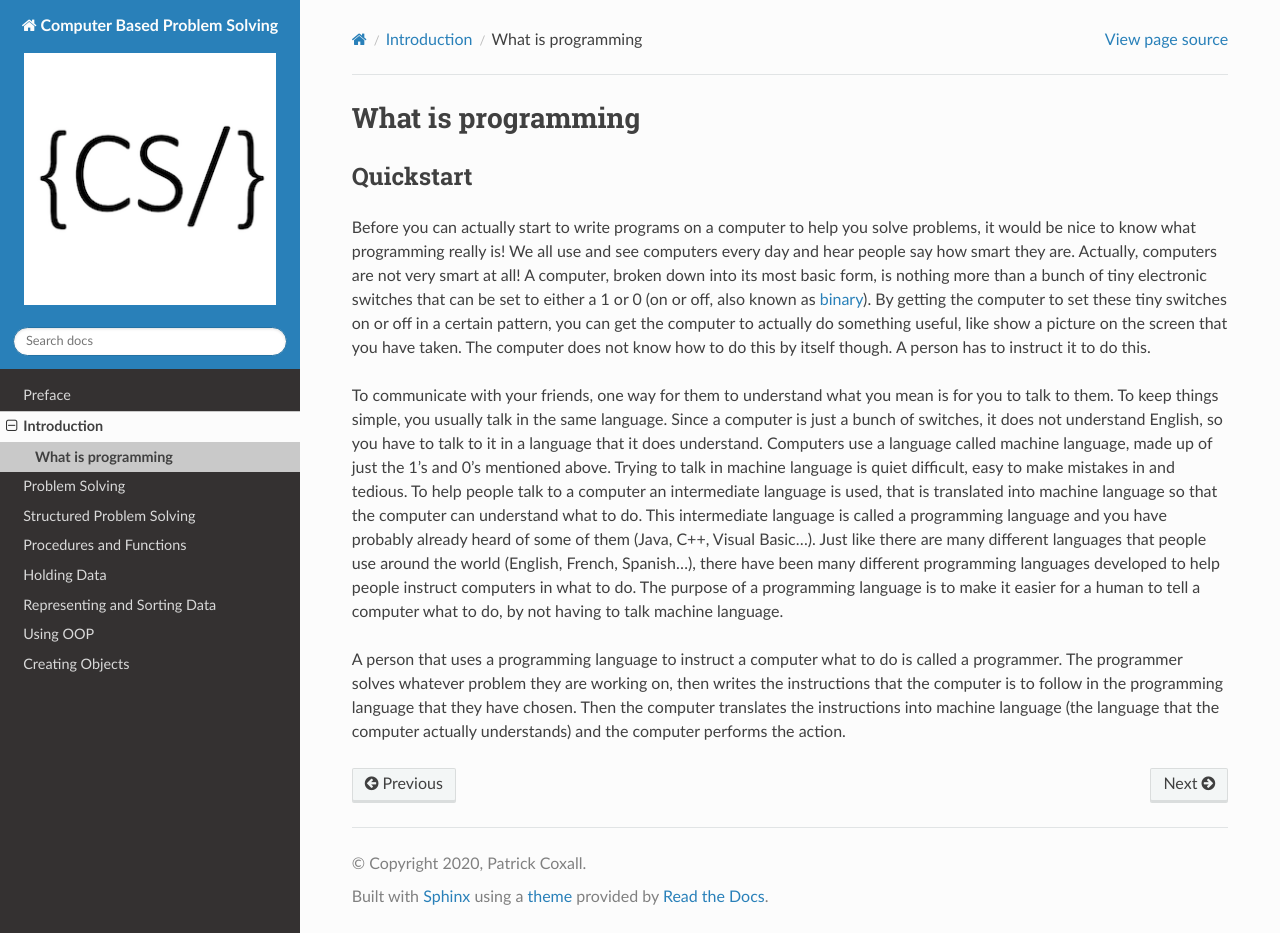
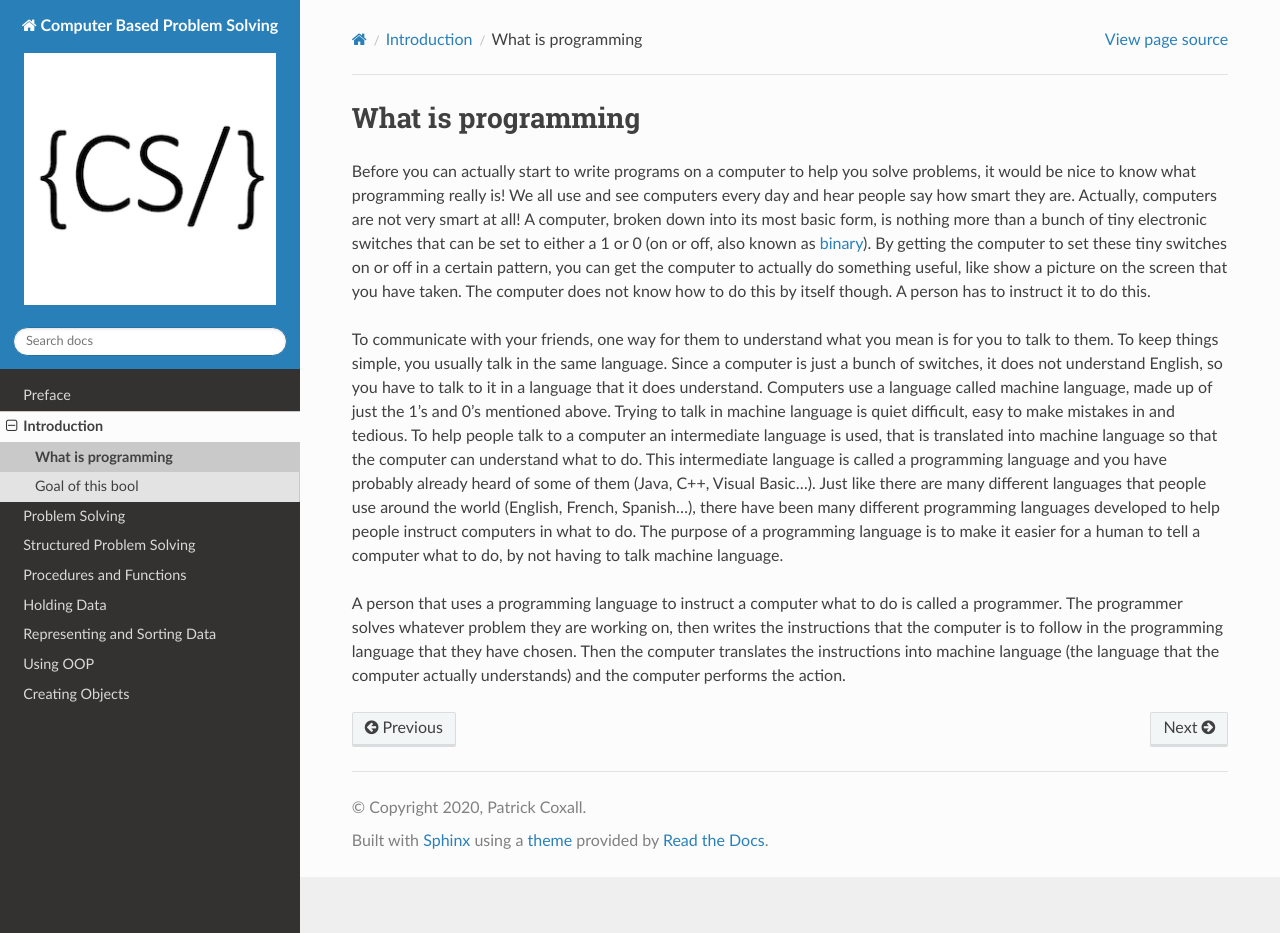
Before and after one commit to Mr-Coxall/Computer-Based-Problem-Solving, a Sphinx documentation site: the page built from docs/introduction/what-is-programming.rst, in a window 1280 px wide and 933 px high. Built offline with Sphinx 7.4.7 and the Read the Docs theme 2.0.0, drawn with Linux system fonts in a browser that asks for light colours; pages that are not in the unit, such as notebooks, are missing from menus; part of the change alters nothing that is shown.

Commit message:
fixed chapter names

```diff
--- a/docs/introduction/index.rst
+++ b/docs/introduction/index.rst
@@ -13,4 +13,4 @@ Problems have been around for as long as people have been around. The process of
    :glob:
 
    What is programming <what-is-programming>
-   Contribute to Toga <contribute>
+   Goal of this bool <goal-of-this-book>
--- a/docs/introduction/what-is-programming.rst
+++ b/docs/introduction/what-is-programming.rst
@@ -4,15 +4,6 @@
 What is programming
 ===================
 
-..  note:
-
-    If you're new to Toga, we recommend starting with the :ref:`tutorial`, which will
-    take you step-by-step through your first steps and introduce you to the important
-    concepts you need to become familiar with. If you prefer just to dive in, read on.
-
-Quickstart
-==========
-
 Before you can actually start to write programs on a computer to help you solve problems, it would be nice to know what programming really is!  We all use and see computers every day and hear people say how smart they are. Actually, computers are not very smart at all! A computer, broken down into its most basic form, is nothing more than a bunch of tiny electronic switches that can be set to either a 1 or 0 (on or off, also known as `binary <https://en.wikipedia.org/wiki/Binary_number>`_). By getting the computer to set these tiny switches on or off in a certain pattern, you can get the computer to actually do something useful, like show a picture on the screen that you have taken. The computer does not know how to do this by itself though. A person has to instruct it to do this.
 
 To communicate with your friends, one way for them to understand what you mean is for you to talk to them. To keep things simple, you usually talk in the same language. Since a computer is just a bunch of switches, it does not understand English, so you have to talk to it in a language that it does understand. Computers use a language called machine language, made up of just the 1’s and 0’s mentioned above. Trying to talk in machine language is quiet difficult, easy to make mistakes in and tedious. To help people talk to a computer an intermediate language is used, that is translated into machine language so that the computer can understand what to do. This intermediate language is called a programming language and you have probably already heard of some of them (Java, C++, Visual Basic…). Just like there are many different languages that people use around the world (English, French, Spanish…), there have been many different programming languages developed to help people instruct computers in what to do. The purpose of a programming language is to make it easier for a human to tell a computer what to do, by not having to talk machine language.
```
